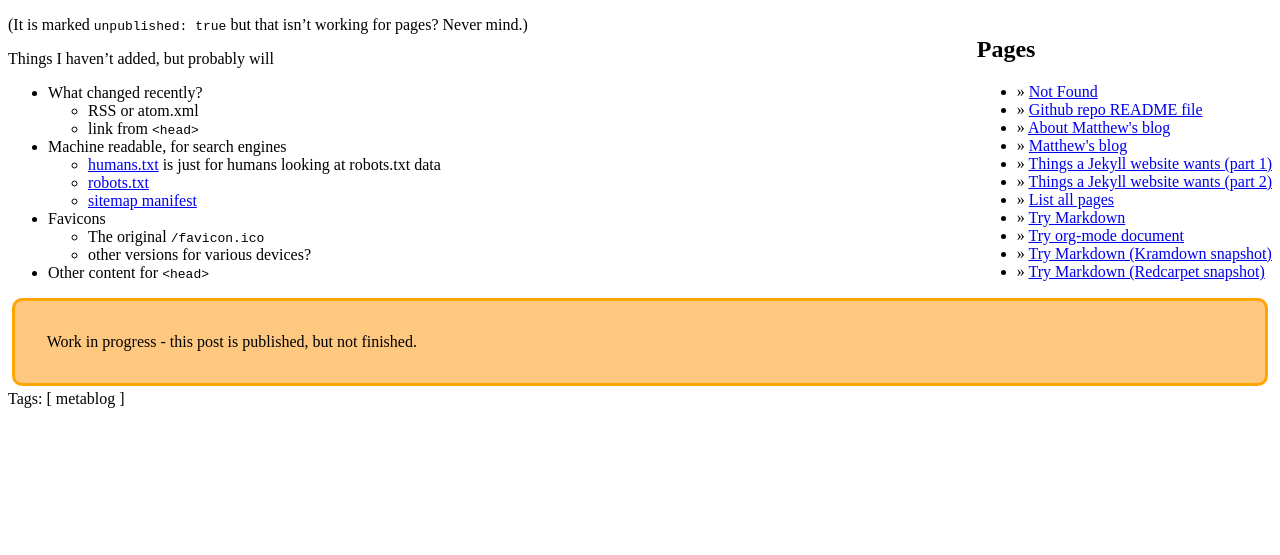
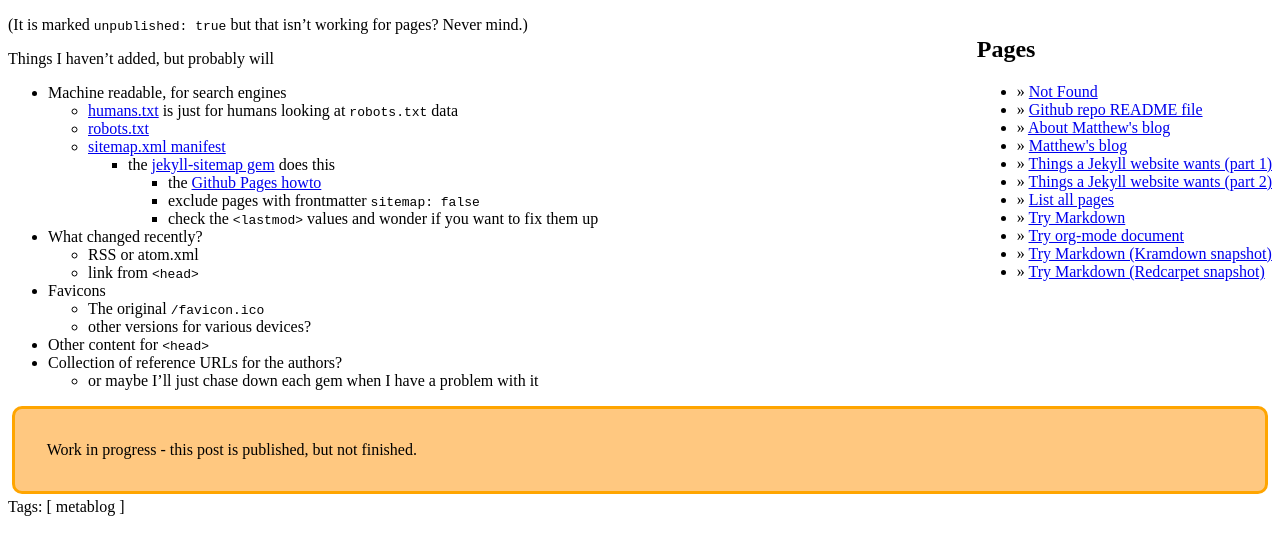
Before and after one commit to mcast/mcast.github.io, a Jekyll site: the page built from website-wants/jekyll02.md, in a window 1280 px wide. Shown: the top 555 px of the page. Built offline with Jekyll 4.4.1, drawn with Linux system fonts in a browser that asks for light colours.

Commit message:
indexing
humans.txt
robots.txt (basically null)
sitemap.xml

```diff
--- a/_config.yml
+++ b/_config.yml
@@ -24,6 +24,8 @@ defaults:
       categories: "test"
 gems:
   - jekyll-redirect-from
+  - jekyll-sitemap
+# sitemap last, so it sees the ones above
 
 # thanks http://milanaryal.com/2015/writing-on-github-pages-and-jekyll-using-markdown/#for-kramdown-markdown
 markdown: kramdown
--- a/website-wants/jekyll02.md
+++ b/website-wants/jekyll02.md
@@ -8,16 +8,22 @@ unpublished: true
 
 Things I haven't added, but probably will
 
+* Machine readable, for search engines
+	* [humans.txt](http://humanstxt.org/) is just for humans looking at `robots.txt` data
+	* [robots.txt](http://www.robotstxt.org/)
+	* [sitemap.xml manifest](http://www.sitemaps.org/)
+		* the [jekyll-sitemap gem](https://github.com/jekyll/jekyll-sitemap) does this
+			* the [Github Pages howto](https://help.github.com/articles/sitemaps-for-github-pages)
+			* exclude pages with frontmatter `sitemap: false`
+			* check the `<lastmod>` values and wonder if you want to fix them up
 * What changed recently?
 	* RSS or atom.xml
 	* link from `<head>`
-* Machine readable, for search engines
-	* [humans.txt](http://humanstxt.org/) is just for humans looking at robots.txt data
-	* [robots.txt](http://www.robotstxt.org/)
-	* [sitemap manifest](https://en.wikipedia.org/wiki/Sitemaps)
 * Favicons
 	* The original `/favicon.ico`
 	* other versions for various devices?
 * Other content for `<head>`
+* Collection of reference URLs for the authors?
+	* or maybe I'll just chase down each gem when I have a problem with it
 
 {% include div-WiP.html %}
```
Also changed, not shown: humans.txt (added, +8 -0 lines), robots.txt (added, +14 -0 lines).
